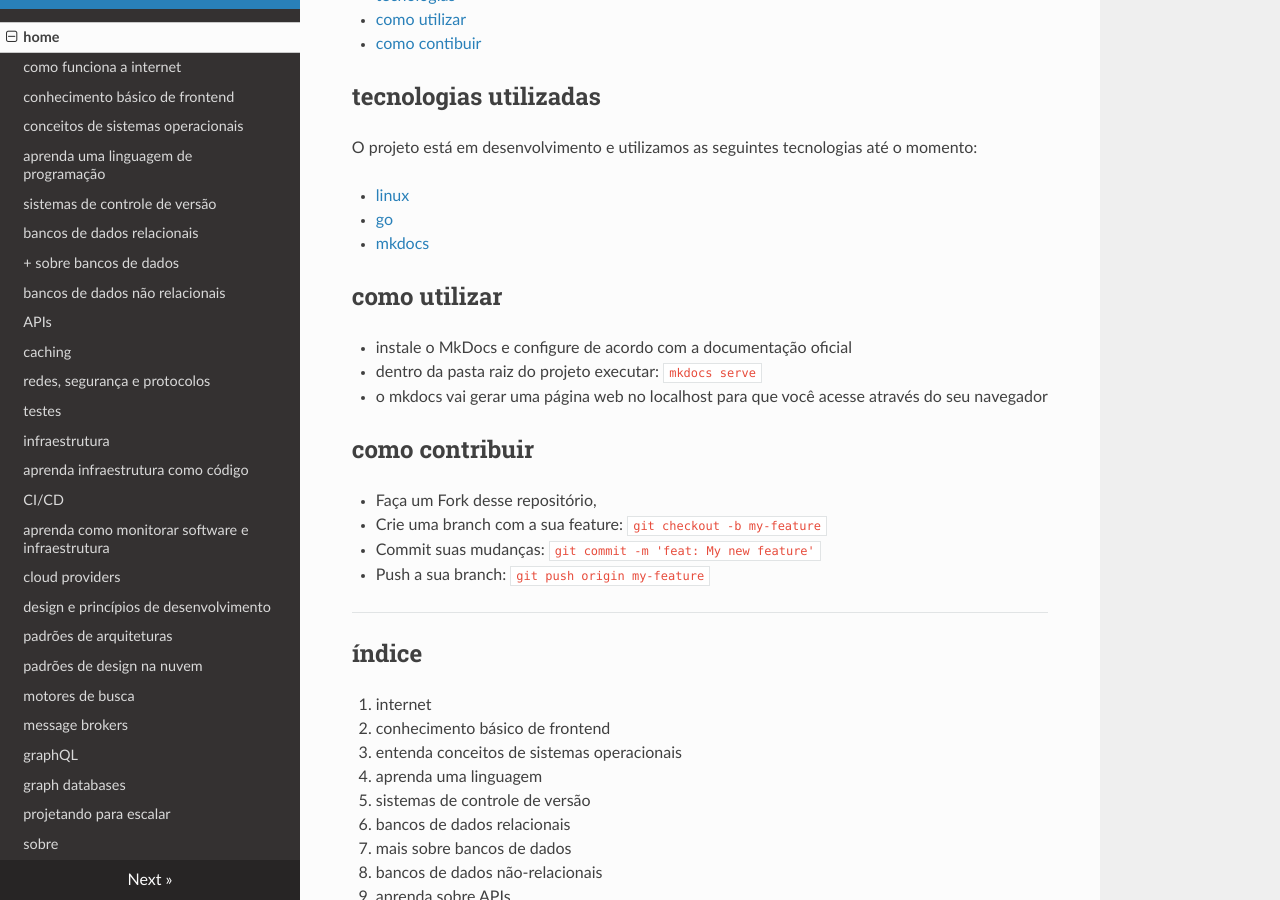
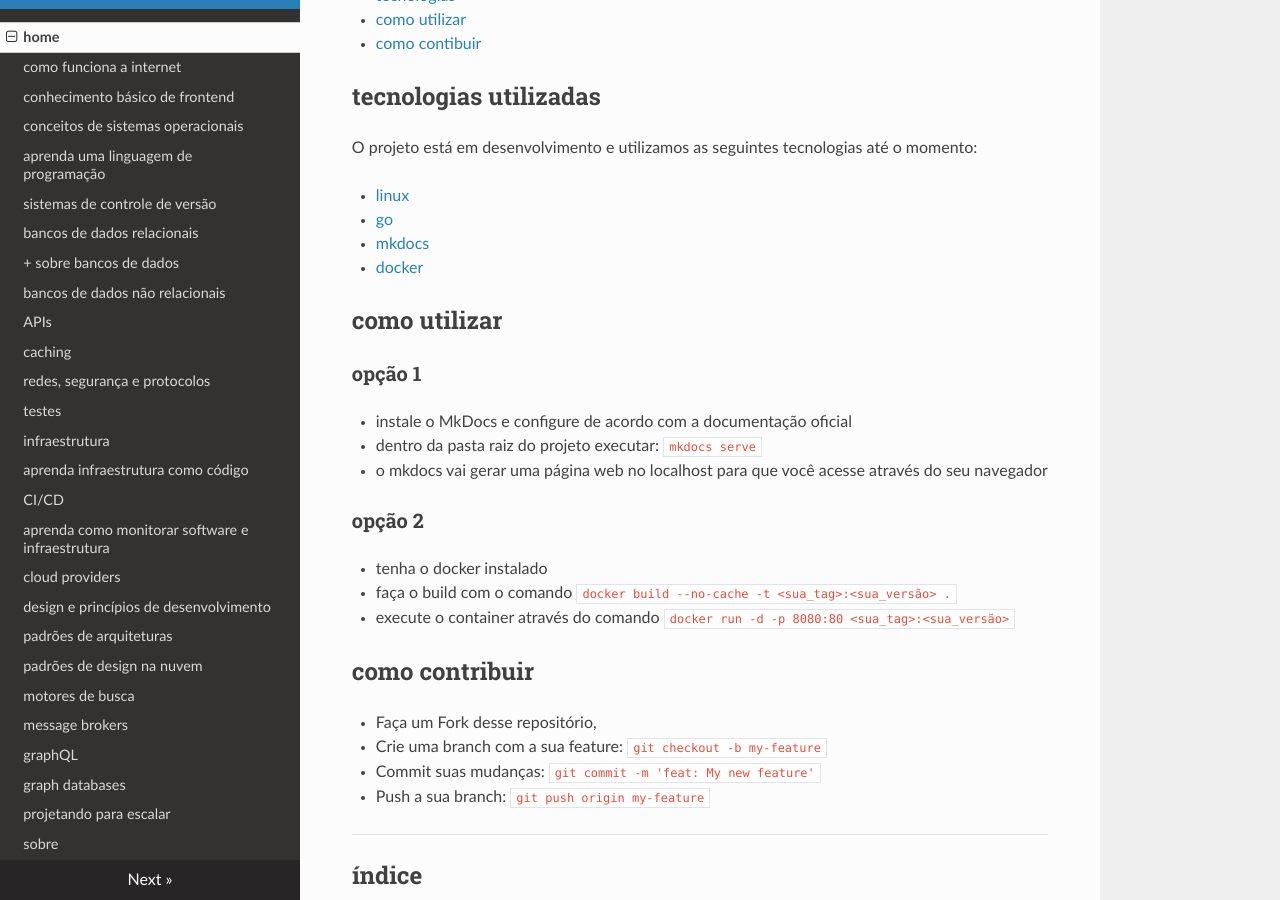
Before and after one commit to bl4cktux89/career_transition, an MkDocs documentation site: the page built from docs/index.md, in a window 1280 px wide and 900 px high, scrolled down 280 px. Built offline with MkDocs 1.6.1, drawn with Linux system fonts in a browser that asks for light colours; nearby versions of some CDN libraries.

Commit message:
adicionada a opção de rodar o projeto em um container docker

```diff
--- a/docs/index.md
+++ b/docs/index.md
@@ -19,14 +19,21 @@ O projeto está em desenvolvimento e utilizamos as seguintes tecnologias até o
 - [linux](https://www.linux.org/)
 - [go](https://go.dev/)
 - [mkdocs](https://www.mkdocs.org/)
+- [docker](https://www.docker.com/)
 
 <a id="como-utilizar"></a>
 
 ## como utilizar
 
+### opção 1
 - instale o MkDocs e configure de acordo com a documentação oficial
 - dentro da pasta raiz do projeto executar: `mkdocs serve`
 - o mkdocs vai gerar uma página web no localhost para que você acesse através do seu navegador
+
+### opção 2
+- tenha o docker instalado
+- faça o build com o comando `docker build --no-cache -t <sua_tag>:<sua_versão> .`
+- execute o container através do comando `docker run -d -p 8080:80 <sua_tag>:<sua_versão>`
 
 <a id="como-contribuir"></a>
 
```
Also changed, not shown: README.md (+6 -0 lines), 2 other files.
